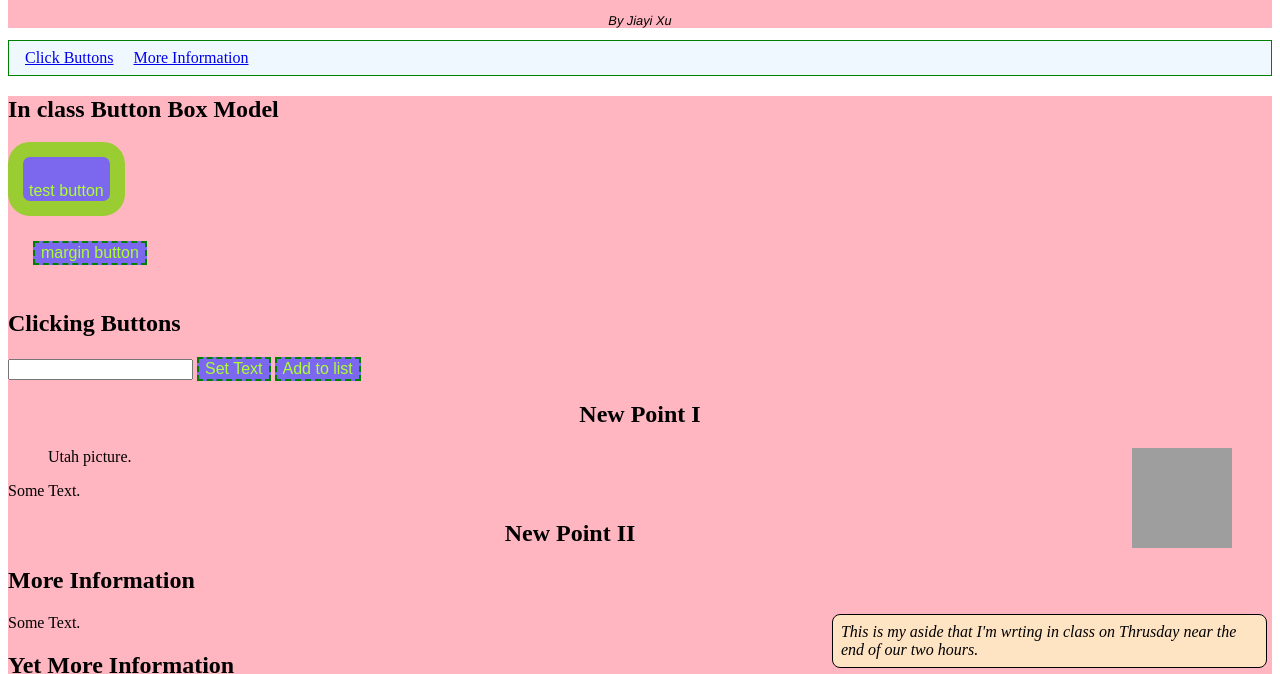
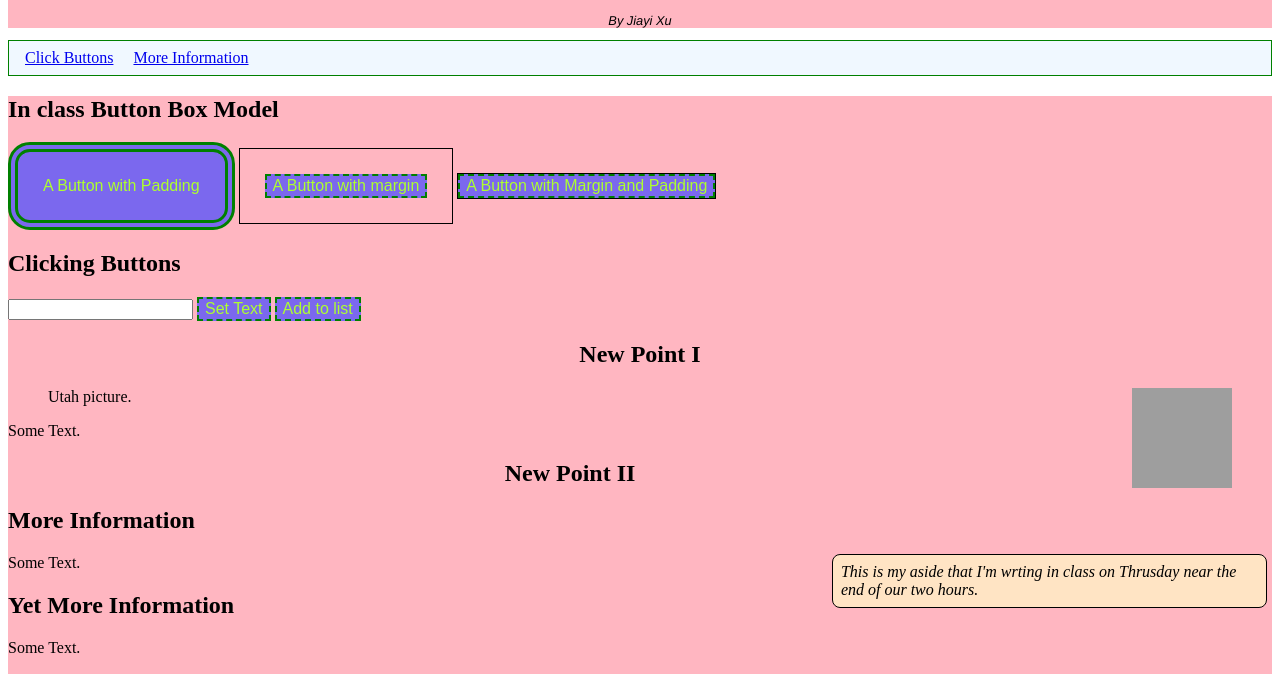
Before and after one commit to Jiayixu1005/jiayixu1005.github.io, a plain HTML site: page ListButton/index.html in a window 1280 px wide. Shown: the part 101-775 px from the top of the page. Drawn offline with Linux system fonts and the light colour scheme; grey boxes are pictures that could not be loaded.

Commit message:
adding box and aside

```diff
--- a/ListButton/index.html
+++ b/ListButton/index.html
@@ -30,11 +30,16 @@
 
     <h2>In class Button Box Model</h2>
 
-    <button class="test-button" type="button">test button</button>
+    <button class="btn-padding" type="button">A Button with Padding</button>
 
-    <div id="margin-div">
-        <button class="margin-button" type="button">margin button</button>
+    <div class="margin-div">
+        <button class="margin-button" type="button">A Button with margin</button>
     </div>
+
+    <div class="elf-div-border">
+        <button class="btn-margin-padding">A Button with Margin and Padding</button>
+    </div>
+
 
     <section>
         <h1 id="click-buttons">Clicking Buttons</h1>
--- a/ListButton/styles.css
+++ b/ListButton/styles.css
@@ -33,25 +33,38 @@ img#list-button-utah{
     float: right;
 }
 
-button.test-button{
-    padding-top: 25px;
-    border:15px yellowgreen solid;
+
+
+
+.btn-padding {
+    padding: 25px;
+    border: 10px green double;
     border-radius: 22px;
 }
 
-button.test-button:hover{
-    background-color: coral;
+.btn-padding:hover {
+    background-color: aqua;
     border-color: white;
 }
 
-button.margin-button{
+
+
+
+.margin-button{
 margin: 25px;
 }
 
-button.margin-div {
+.margin-div {
     border: 1px black solid;
     display: inline-block;
 }
+
+.btn-margin-padding:active {
+    color: red;
+}
+
+
+
 main {
     background-color:lightpink;
 }
@@ -67,6 +80,10 @@ aside {
     width: 33%;
 }
 
+.elf-div-border {
+    display: inline-block;
+    border: black 1px solid;
+}
 
 
 nav {
```
